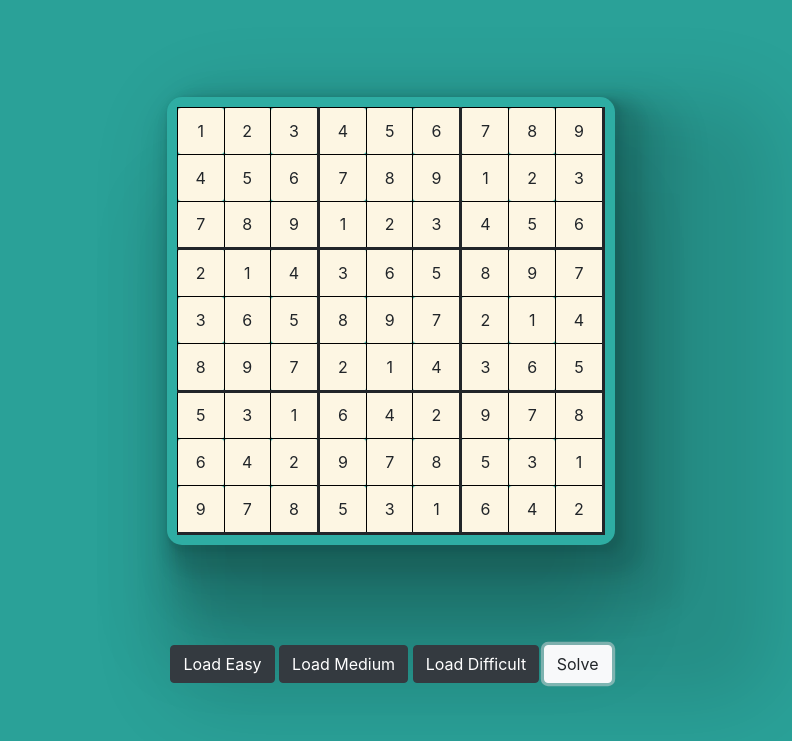
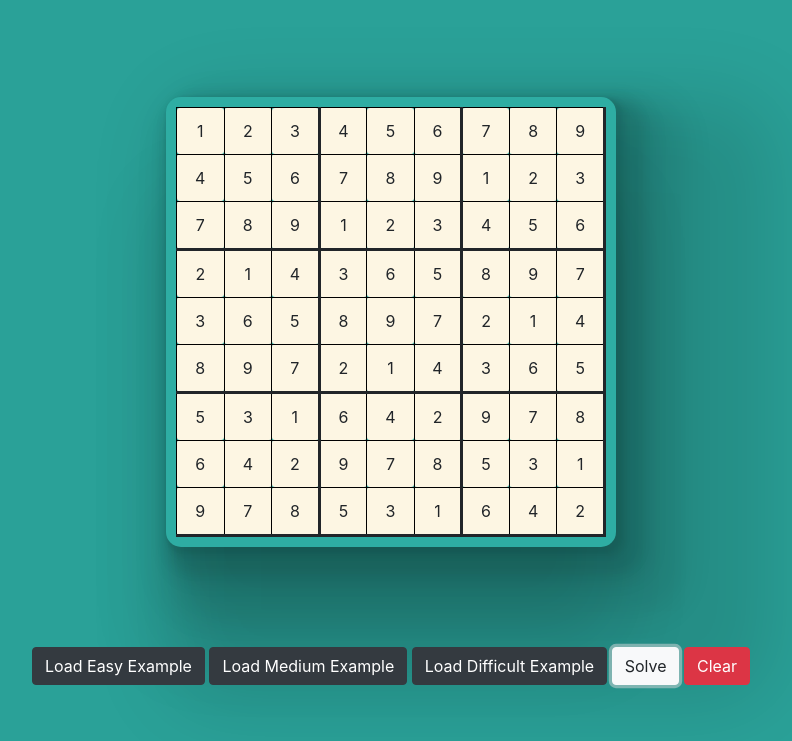
Before and after one commit to paullewis2013/Sudoku, a plain HTML site: page index.html in a window 1280 px wide. Both pictures are taken after a click on the button "Solve". Shown: the part 51-792 px from the top of the page, without its empty margins (249-1041 px from the left). Drawn offline with nearby package versions, Linux system fonts and the light colour scheme.

Commit message:
added clear button

```diff
--- a/index.css
+++ b/index.css
@@ -9,8 +9,8 @@ html, body{
 td{
     margin: 0px;
     padding: 10px;
-    height: 3vh;
-    width: 3vh;
+    height: 3vw;
+    width: 3vw;
     border: 0.5px solid;
     border-color: black;
     background-color: 	#fdf6e3;
@@ -28,8 +28,8 @@ td:hover{
     background-color: white;
 }
 td {
-    /* height:30px;
-    width:30px; */
+    min-height:40px;
+    min-width:40px;
     /* border:1px solid; */
     text-align:center;
     border-radius: 3px;
@@ -57,6 +57,8 @@ h1{
 
     height: 35vw;
     width: 35vw;
+    min-width: 450px;
+    min-height: 450px;
     /* margin-top: 20vh; */
     margin: 100px auto;
     background: #2eada3;
--- a/index.html
+++ b/index.html
@@ -17,7 +17,7 @@
         <h1>Sudoku Solver</h1>
 
         <div class="box">
-            <table>
+            <table contenteditable>
                 <tr id="r1">
                   <td id="r1c1"></td>
                   <td id="r1c2"></td>
@@ -121,10 +121,11 @@
         </div>
 
         <div id="controls">
-            <button class="btn btn-dark" onclick="loadEasy()">Load Easy</button>
-            <button class="btn btn-dark" onclick="loadMedium()">Load Medium</button>
-            <button class="btn btn-dark" onclick="loadHard()">Load Difficult</button>
-            <button class="btn btn-light" onclick="solve(0,1)">Solve</button>
+            <button class="btn btn-dark" onclick="loadEasy()">Load Easy Example</button>
+            <button class="btn btn-dark" onclick="loadMedium()">Load Medium Example</button>
+            <button class="btn btn-dark" onclick="loadHard()">Load Difficult Example</button>
+            <button class="btn btn-light" onclick="solveButton()">Solve</button>
+            <button class="btn btn-danger" onclick="clearButton()">Clear</button>
         </div>
 
         <script src="main.js"></script>
--- a/main.js
+++ b/main.js
@@ -63,6 +63,8 @@
 
 function loadEasy(){
 
+    clearButton()
+
     for(let i = 0; i < 9; i++){
         for(let j = 0; j < 9; j++){
             board[i][j] = easy[i][j]
@@ -70,8 +72,13 @@ function loadEasy(){
     }
     findCells()
     colorCells()
+
+    drawBoard()
 }
 function loadMedium(){
+
+    clearButton()
+
     for(let i = 0; i < 9; i++){
         for(let j = 0; j < 9; j++){
             board[i][j] = medium[i][j]
@@ -79,8 +86,13 @@ function loadMedium(){
     }
     findCells()
     colorCells()
+
+    drawBoard()
 }
 function loadHard(){
+
+    clearButton()
+
     for(let i = 0; i < 9; i++){
         for(let j = 0; j < 9; j++){
             board[i][j] = hard[i][j]
@@ -88,6 +100,8 @@ function loadHard(){
     }
     findCells()
     colorCells()
+
+    drawBoard()
 }
 
 //returns true if col includes num, false otherwise
@@ -199,9 +213,30 @@ function colorCells(){
     }
 }
 
+function cleanCells(){
+    for(let i = 0; i < 9; i++){
+        for(let j = 0; j < 9; j++){
+            let id = "r" + (i+1) + "c" + (j+1);
+            let content = document.getElementById(id).innerHTML;
+
+            let valid = false
+
+            for(let k = 1; k <= 9; k++){
+                if(content == k){
+                    board[i][j] = k
+                    valid = true
+                }
+            }
+            if(!valid){
+                board[i][j] = 0
+            }
+        }
+    }
+}
+
 function solve(index){
 
-    console.log("called")
+    // console.log("called")
 
     //check if unsolvable
     if(index < 0){
@@ -211,7 +246,7 @@ function solve(index){
         row = Math.floor(cells[index] / 9)
         col = cells[index]%9
 
-        console.log(row, col)
+        // console.log(row, col)
 
         //brute force try 1 - 9
         for(let j = cellHighest[index]; j <= 9; j++){
@@ -247,6 +282,7 @@ function solve(index){
         }
         //if we reach here current state has failed and we need to backtrack
         //reset highest num reached for this point
+        console.log("backtracking")
         board[row][col] = 0
         cellHighest[index] = 1
         setTimeout(solve, 1, index - 1)
@@ -255,6 +291,15 @@ function solve(index){
 
 }
 
+var intervalHandle;
+
+function solveButton(){
+    intervalHandle = setInterval(drawBoard, 20)
+    cleanCells()
+    findCells()
+    colorCells()
+    solve(0)
+}
 
 function checkFull(){
 
@@ -269,4 +314,20 @@ function checkFull(){
     return true
 }
 
-setInterval(drawBoard, 20)
+function clearButton(){
+    console.log("clearing")
+    clearInterval(intervalHandle)
+
+    cleanCells()
+
+    for(let i = 0; i < 9; i++){
+        for(let j = 0; j < 9; j++){
+            board[i][j] = 0
+            let id = "r" + (i+1) + "c" + (j+1);
+            document.getElementById(id).innerHTML = "";
+            document.getElementById(id).style.backgroundColor = "#fdf6e3";
+        }
+    }
+
+    drawBoard()
+}
```
